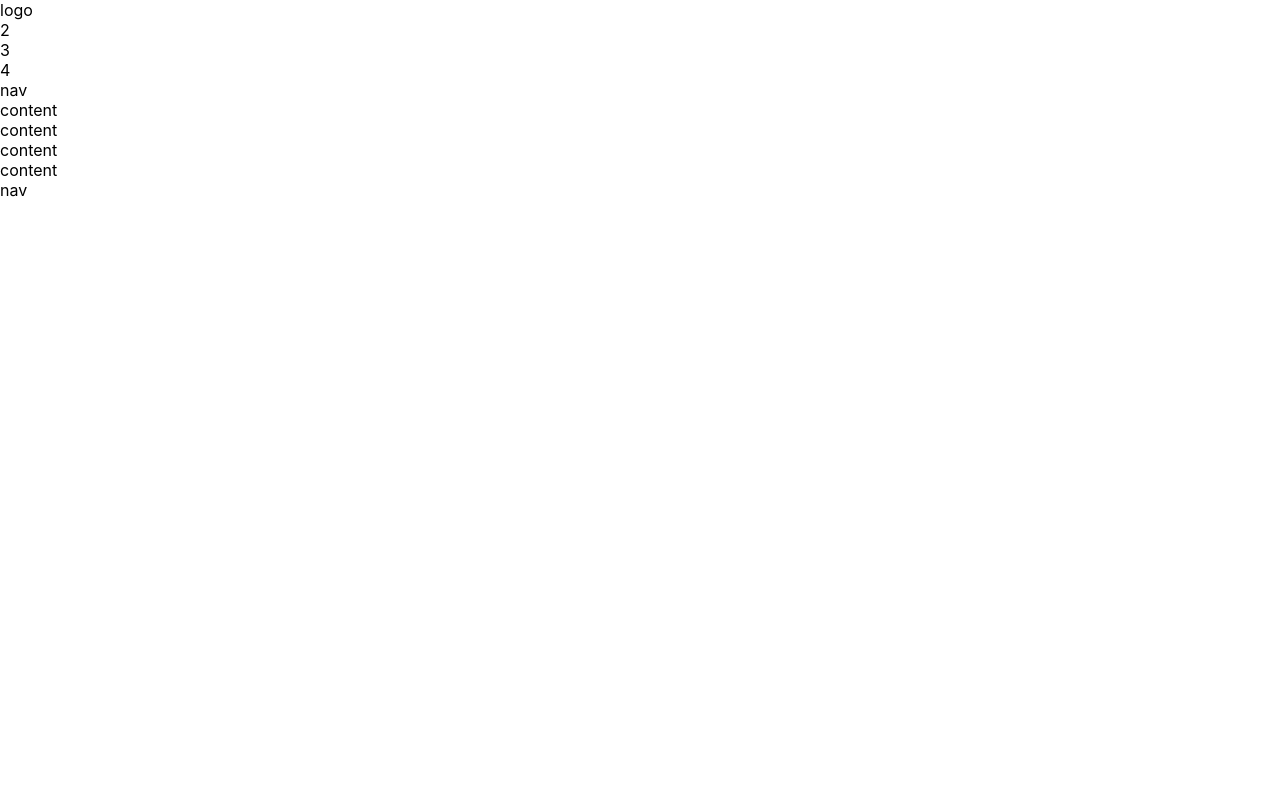
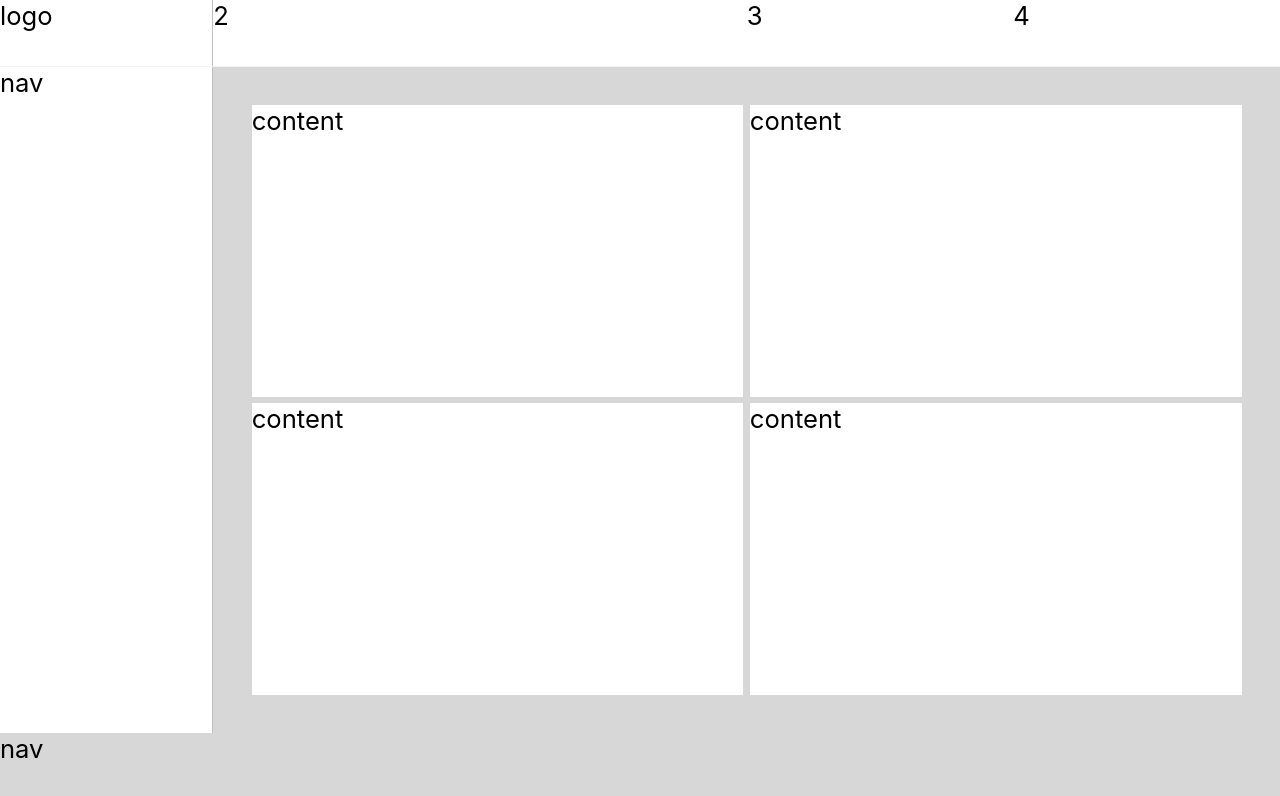
Before and after one commit to Templorum/random-shop, a React (Create React App) app: page / in a window 1280 px wide. Shown: the top 796 px of the page. Built offline with nearby package versions, Linux system fonts and the light colour scheme.

Commit message:
Update App.scss

```diff
--- a/src/App.scss
+++ b/src/App.scss
@@ -1,38 +1,65 @@
-.App {
-  text-align: center;
+$fontSize: 2vw;
+
+.appWrapper {
+  display: grid;
+  font-size: $fontSize;
+  height: 100vh;
+
+  grid-template-areas:
+          "header header header"
+          "nav main main"
+          "footer footer footer";
+
+  grid-template-rows: 0.1fr 1fr 0.1fr;
+  grid-template-columns: 0.4fr 1fr 1fr;
 }
 
-.App-logo {
-  height: 40vmin;
-  pointer-events: none;
-}
+.header{
+  grid-area: header;
+  background-color: #ffffff;
 
-@media (prefers-reduced-motion: no-preference) {
-  .App-logo {
-    animation: App-logo-spin infinite 20s linear;
+  display: grid;
+
+  grid-template-rows: 1fr;
+  grid-template-columns: 0.4fr 1fr 0.5fr 0.5fr;
+
+  .container{
+    background-color: #ffffff;
+    border-bottom: 1px solid #f3f3f3;
+    .logo{
+      border-right: 1px solid #bebebe;
+      height: 100%;
+    }
   }
 }
 
-.App-header {
-  background-color: #282c34;
-  min-height: 100vh;
-  display: flex;
-  flex-direction: column;
-  align-items: center;
-  justify-content: center;
-  font-size: calc(10px + 2vmin);
-  color: white;
+.nav{
+  grid-area: nav;
+  background-color: #ffffff;
+  border-right: 1px solid #bebebe;
+  height: 100%;
 }
 
-.App-link {
-  color: #61dafb;
+.main{
+  grid-area: main;
+  background-color: #d7d7d7;
+
+  display: grid;
+
+  grid-template-rows: 1fr 1fr;
+  grid-template-columns: 1fr 1fr;
+  grid-gap: 0.5vw;
+  height: 1fr;
+  padding: 3vw;
+  .container{
+    background-color: #ffffff;
+  }
 }
 
-@keyframes App-logo-spin {
-  from {
-    transform: rotate(0deg);
-  }
-  to {
-    transform: rotate(360deg);
-  }
+
+
+.footer{
+  grid-area: footer;
+  background-color: #d7d7d7;
+
 }
```
